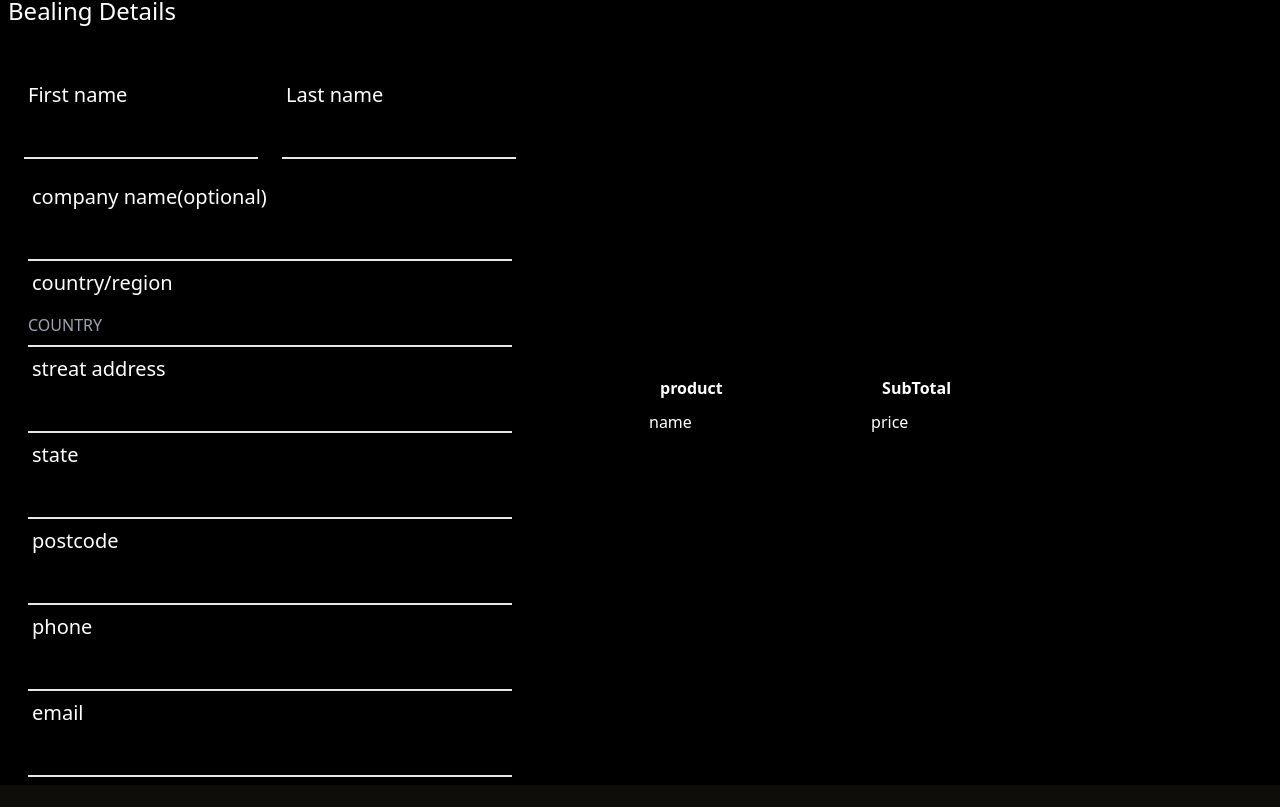
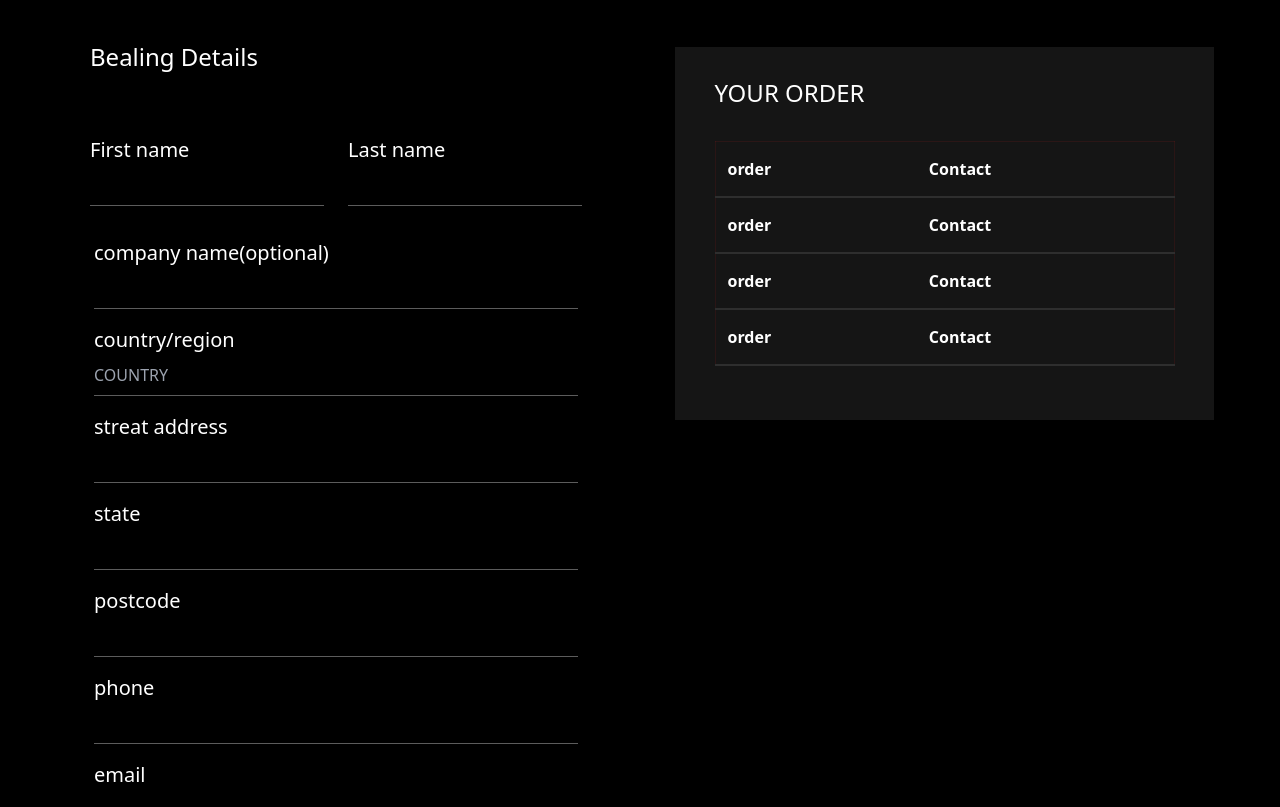
Before and after one commit to Hridoy776/olivine-resturent, a Next.js app: page /checkOut in a window 1280 px wide. Shown: the part 653-1460 px from the top of the page. Built offline with nearby package versions, Linux system fonts and the light colour scheme; no server answers.

Commit message:
bealing details modification

```diff
--- a/components/BealingDetails.js
+++ b/components/BealingDetails.js
@@ -2,68 +2,68 @@ import React from 'react';
 
 const BealingDetails = () => {
 
-    const handleBeal=(e)=>{
+    const handleBeal = (e) => {
         e.preventDefaut()
         console.log(e.target.name)
     }
     return (
         <div>
-            <div className='w-[540px] p-2'>
-                <h1 className='text-2xl font-medium capitalize mb-[30px] '>bealing Details</h1>
+            <div className='w-[540px] mx-auto p-2'>
+                <h1 className='text-2xl p-4  capitalize my-[30px] '>bealing Details</h1>
                 <form onSubmit={handleBeal}>
                     <div className='grid grid-cols-2 gap-6 justify-center items-center p-4'>
-                        <div className="form-control border-b-2">
-                            <label className="label">
-                                <span className=" text-xl font-medium">First name</span>
+                        <div className="form-control mb-4 border-b border-[#5c5c5c]">
+                            <label className="">
+                                <span className=" text-[20px] ">First name</span>
                             </label>
                             <input type="name" name='first_name' className="  focus:outline-none block w-full py-2 text-base uppercase bg-black " />
                         </div>
-                        <div className="form-control border-b-2">
-                            <label className="label">
-                                <span className=" text-xl font-medium">Last name</span>
+                        <div className="form-control mb-4 border-[#5c5c5c] border-b">
+                            <label className="">
+                                <span className=" text-[20px] ">Last name</span>
                             </label>
                             <input type="text" placeholder="" name='last_name' className="focus:outline-none block w-full py-2 text-base uppercase bg-black " required />
                         </div>
                     </div>
-                    <div className="form-control mx-5 border-b-2">
-                        <label className="label">
-                            <span className=" text-xl font-medium">company name(optional)</span>
+                    <div className="form-control mb-4 mx-5 border-[#5c5c5c] border-b">
+                        <label className="">
+                            <span className=" text-[20px] ">company name(optional)</span>
                         </label>
                         <input type="text" placeholder="" name='fname' className="focus:outline-none block w-full py-2 text-base uppercase bg-black " required />
                     </div>
-                    <div className="form-control mx-5 border-b-2">
-                        <label className="label">
-                            <span className=" text-xl font-medium">country/region</span>
+                    <div className="form-control mb-4 mx-5 border-b border-[#5c5c5c]">
+                        <label className="">
+                            <span className=" text-[20px] ">country/region</span>
                         </label>
                         <input type="text" placeholder="country" name='fname' className="focus:outline-none block w-full py-2 text-base uppercase bg-black " required />
                     </div>
-                    <div className="form-control mx-5 border-b-2">
-                        <label className="label">
-                            <span className=" text-xl font-medium">streat address</span>
+                    <div className="form-control mb-4 border-[#5c5c5c] mx-5 border-b">
+                        <label className="">
+                            <span className=" text-[20px] ">streat address</span>
                         </label>
                         <input type="text" placeholder="" name='fname' className="focus:outline-none block w-full py-2 text-base uppercase bg-black " required />
                     </div>
-                    <div className="form-control mx-5 border-b-2">
-                        <label className="label">
-                            <span className=" text-xl font-medium">state</span>
+                    <div className="form-control mb-4 mx-5 border-b border-[#5c5c5c]">
+                        <label className="">
+                            <span className=" text-[20px] ">state</span>
                         </label>
                         <input type="text" placeholder="" name='fname' className="focus:outline-none block w-full py-2 text-base uppercase bg-black " required />
                     </div>
-                    <div className="form-control mx-5 border-b-2">
-                        <label className="label">
-                            <span className=" text-xl font-medium">postcode</span>
+                    <div className="form-control mb-4 mx-5 border-b border-[#5c5c5c]">
+                        <label className="">
+                            <span className=" text-[20px] ">postcode</span>
                         </label>
                         <input type="text" placeholder="" name='fname' className="focus:outline-none block w-full py-2 text-base uppercase bg-black " required />
                     </div>
-                    <div className="form-control mx-5 border-b-2">
-                        <label className="label">
-                            <span className=" text-xl font-medium">phone</span>
+                    <div className="form-control mb-4 mx-5 border-[#5c5c5c] border-b">
+                        <label className="">
+                            <span className=" text-[20px] ">phone</span>
                         </label>
                         <input type="text" placeholder="" name='fname' className="focus:outline-none block w-full py-2 text-base uppercase bg-black " required />
                     </div>
-                    <div className="form-control mx-5 border-b-2">
-                        <label className="label">
-                            <span className=" text-xl font-medium">email</span>
+                    <div className="form-control mb-4 mx-5 border-[#5c5c5c]  border-b">
+                        <label className="">
+                            <span className=" text-[20px] ">email</span>
                         </label>
                         <input type="text" placeholder="" name='fname' className="focus:outline-none block w-full py-2 text-base uppercase bg-black  " required />
                     </div>
--- a/components/Order.js
+++ b/components/Order.js
@@ -2,6 +2,7 @@ import React from 'react';
 import axios from 'axios'
 import useSWR, { mutate, } from 'swr';
 import Image from 'next/image';
+// import "../styles/Order.module.css"
 import { useRouter } from 'next/router';
 const fetcher = url => axios.get(url).then(res => res.data);
 const Order = () => {
@@ -27,7 +28,7 @@ const Order = () => {
     return (
         <table
 
-            className='text-white  mx-auto'>
+            className='text-white order__table   mx-auto'>
             <thead className='text-sm h-[80px]  uppercase text-white order_table '>
                 <tr>
                     <th>cancel</th>
--- a/components/OrderProceedTable.js
+++ b/components/OrderProceedTable.js
@@ -2,20 +2,37 @@ import React from 'react';
 
 const OrderProceedTable = () => {
     return (
-        <table className='shop_table'>
-            <thead >
-                <tr className="border-b-orange-500">
-                    <th>product</th>
-                    <th>SubTotal</th>
-                </tr>
-            </thead>
-            <tbody className=''>
-                <tr>
-                    <td>name</td>
-                    <td>price</td>
-                </tr>
-            </tbody>
-        </table>
+        <div className=' w-fit h-fit my-[60px] mx-auto bg-[#151515] px-[40px] py-[30px]'>
+            <h1 className='text-2xl uppercase mb-8'>your order</h1>
+
+            <table className=" shop_table  ">
+                <thead>
+                    <tr className=' '>
+                        <th className=" ">order</th>
+                        <th className=" ">Contact</th>
+
+                    </tr>
+                </thead>
+                <tbody>
+                    <tr className=''>
+                        <th className=" ">order</th>
+                        <th className=" ">Contact</th>
+
+                    </tr>
+                    <tr className=''>
+                        <th className=" ">order</th>
+                        <th className=" ">Contact</th>
+
+                    </tr>
+                    <tr className=''>
+                        <th className=" ">order</th>
+                        <th className=" ">Contact</th>
+
+                    </tr>
+                </tbody>
+
+            </table>
+        </div>
     );
 };
 
--- a/next.config.js
+++ b/next.config.js
@@ -2,9 +2,13 @@
 const nextConfig = {
   reactStrictMode: true,
   swcMinify: true,
+  experimental: {
+    esmExternals: false
+  },
   images: {
     domains: ['i.ibb.co'],
   },
 }
 
+
 module.exports = nextConfig
--- a/pages/checkOut.js
+++ b/pages/checkOut.js
@@ -11,9 +11,9 @@ const checkOut = () => {
           <Navbar/>
           <section className=' '>
             <Cartbanner/>
-            <div className='grid grid-cols-2 gap-4 justify-center items-center'>
+            <div className='w-[1200px] mx-auto grid grid-cols-2 gap-4 justify-center '>
             <BealingDetails/>
-            <OrderProceedTable/>
+            <OrderProceedTable className="mx-auto"/>
             </div>
           </section>
             <Footer/>
--- /dev/null
+++ b/styles/Order.module.css
@@ -0,0 +1,32 @@
+.order__table{
+    width: 90%;
+    margin-top: 30px;
+    max-width: 100%;
+
+    border-collapse: collapse;
+    border-spacing: 0;
+    border-width: 1px solid gray;
+    border-style: solid;
+    border-color: wheat;
+    background: none;
+    color: inherit;
+    font-size: 16px;
+    font-size: 1rem;
+  }
+  .order__table tbody{
+    border-collapse: collapse;
+  }
+
+  .order_table{
+    border: 1px solid gray solid wheat;
+    margin: 0 -1px solid gray 24px 0;
+    text-align: center;
+    width: 100%;
+    border-collapse: separate;
+    border-radius: 5px;
+  }
+
+  .order__table tr{
+    border: 1px solid  wheat;
+    border-collapse: collapse;
+  }
--- a/styles/globals.css
+++ b/styles/globals.css
@@ -39,7 +39,7 @@ a {
   }
 } */
 
-table{
+.order__table{
   width: 90%;
   margin-top: 30px;
   max-width: 100%;
@@ -53,8 +53,9 @@ table{
   color: inherit;
   font-size: 16px;
   font-size: 1rem;
+  color: white;
 }
-tbody{
+.order__table tbody{
   border-collapse: collapse;
 }
 
@@ -67,25 +68,28 @@ tbody{
   border-radius: 5px;
 }
 
-tr{
-  border: 1px solid gray solid wheat;
+.order__table tr{
+  border: 1px solid  wheat;
   border-collapse: collapse;
 }
 
 .shop_table {
-  border: 1px solid gray solid rgba(0,0,0,.1);
-  margin: 0 -1px solid gray 24px 0;
+  border: 1px solid  rgba(230, 31, 31, 0.1);
+  margin: 0 -1px  24px 0;
+
   text-align: left;
   width: 460px;
-  border-collapse: separate;
+  border-collapse: collapse;
   border-radius: 5px;
+  color: white;
 }
 
 .shop_table th{
   font-weight: 700;
-  padding: 9px 12px;
+  padding: 15px 12px;
   line-height: 1.5em;
 }
+
 .shop_table tr{
-  border-bottom: 6px solid white;
+  border-bottom:2px solid rgba(71, 71, 71, 0.518);
 }
```
Also changed, not shown: 1 other file (tests, documents, lock files or other folders).
